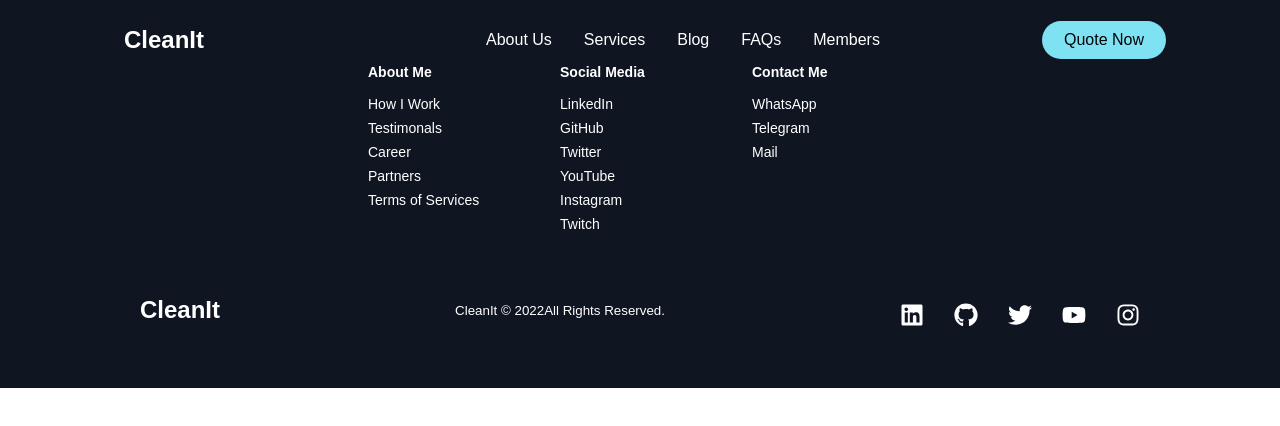
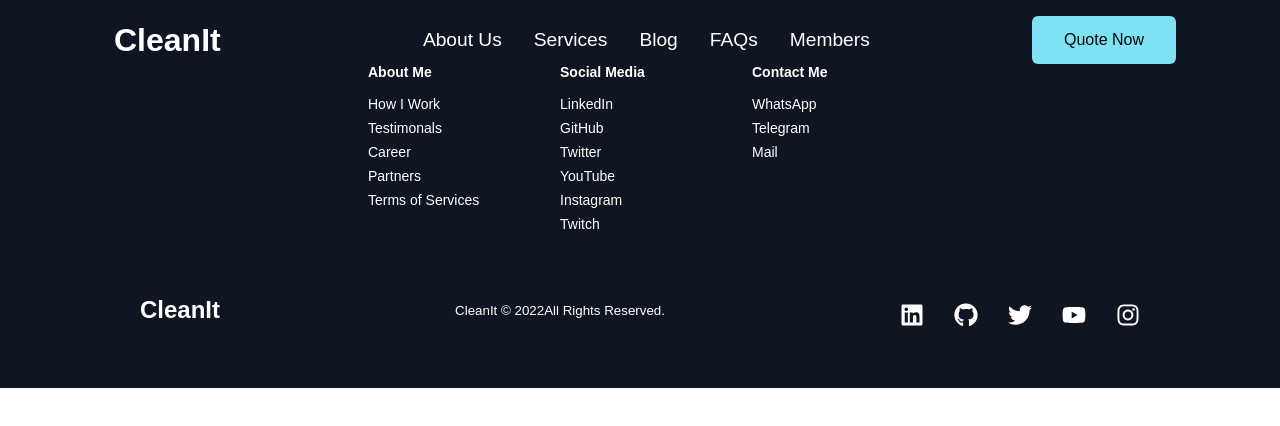
Before and after one commit to ericatsu/cleanit, a React (Create React App) app: page /Member in a window 1280 px wide. Shown: the top 426 px of the page. Built offline with nearby package versions, Linux system fonts and the light colour scheme; a web font is replaced by a local one.

Commit message:
overflow solved in app.css

```diff
--- a/src/App.css
+++ b/src/App.css
@@ -1,4 +1,5 @@
 * {
+  overflow-x: hidden;
   box-sizing: border-box;
   margin: 0;
   padding: 0;
--- a/src/Components/Quote.jsx
+++ b/src/Components/Quote.jsx
@@ -42,7 +42,7 @@ function Quote() {
 
     <div className="Form-section">
       <div className="Form-field">
-        <input className="Form-input" type="text" name="name" placeholder="Comment / Service"/>
+        <textarea className="Form-textarea" type="text" name="name" placeholder="Comment / Service"/>
       </div>
     </div>
   </div>
--- a/src/elements/NavBarElements.jsx
+++ b/src/elements/NavBarElements.jsx
@@ -9,10 +9,11 @@ export const Nav = styled.nav`
     display: flex;
     justify-content: center;
     align-items: center;
-    font-size: 1rem;
+    font-size: 1.2rem;
     position: sticky;
     top: 0;
     z-index: 10;
+    width: 100vw;
 
     @media screen and (max-width: 960px) {
         transition: 0.8s all ease;
@@ -33,10 +34,10 @@ export const NavLogo = styled(LinkR)`
     color: #fff;
     justify-self: flex-start;
     cursor: pointer;
-    font-size: 1.5rem;
+    font-size: 2rem;
     display: flex;
     align-items: center;
-    margin-left: 10px;
+    /* margin-left: 10px; */
     font-weight: bold;
     text-decoration: none;
 `;
@@ -61,7 +62,8 @@ export const NavMenu = styled.ul`
    align-items: center;
    list-style: none;
    text-align: center;
-   margin-right: -120px;
+   margin-right: -50px;
+
 
    @media screen and (max-width: 769px) {
        display: none;
@@ -76,7 +78,7 @@ export const NavLinks = styled(LinkS)`
    align-items: center;
    text-align: none;
    text-decoration: none;
-   padding: 0 1rem;
+   padding: 0.5rem 1rem;
    height: 100%;
    cursor: pointer;
 
@@ -102,6 +104,10 @@ export const NavResume = styled(LinkR)`
 export const NavBtn = styled.nav`
   display: flex;
   align-items: center;
+  padding: 8px 10px;
+  margin-right: -20px;
+
+
 
   @media screen and (max-width: 768px){
       display: none;
@@ -109,10 +115,10 @@ export const NavBtn = styled.nav`
 `
 
 export const NavBtnLink = styled(LinkR)`
-  border-radius: 50px;
+  border-radius: 6px;
   background: #7fe2f3;
   white-space: nowrap;
-  padding: 10px 22px;
+  padding: 15px 32px;
   color: #010606;
   font-size: 16px;
   outline: none;
--- a/src/elements/Quote.css
+++ b/src/elements/Quote.css
@@ -105,6 +105,17 @@
     border-radius: 4px;
 }
 
+.Form-textarea {
+    position: relative;
+    display: block;
+    width: 100%;
+    height: 115px;
+    font-size: 16px;
+    padding: 6px 12px;
+    border: 1px solid #ddd;
+    border-radius: 4px;
+}
+
 .Form-buttonContainer {
     position: absolute;
     bottom: 0;
@@ -127,13 +138,6 @@
     border: 1px solid transparent;
 }
 
-.formComment{
-    padding: 50px;
-    min-height: 120px;
-    height: 120px;
-}
-
-
 
 .column {
     float: left;
@@ -141,14 +145,14 @@
 }
 
 /* Clear floats after the columns */
-.row:after {
+.row::after {
     content: "";
     display: table;
     clear: both;
 }
 
 .QuoteBtn{
- display: flex;
+
  align-items: center;
 
  @media screen and (max-width: 768px) {
```
